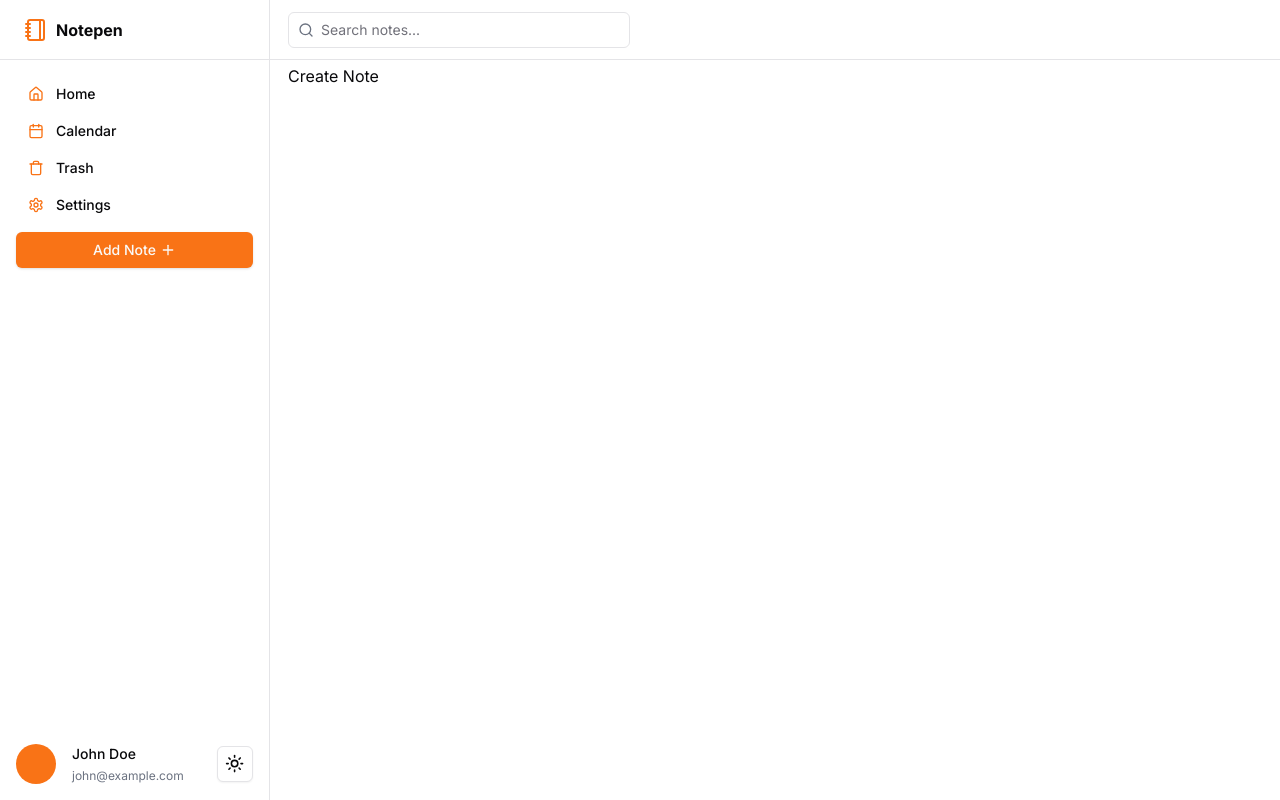
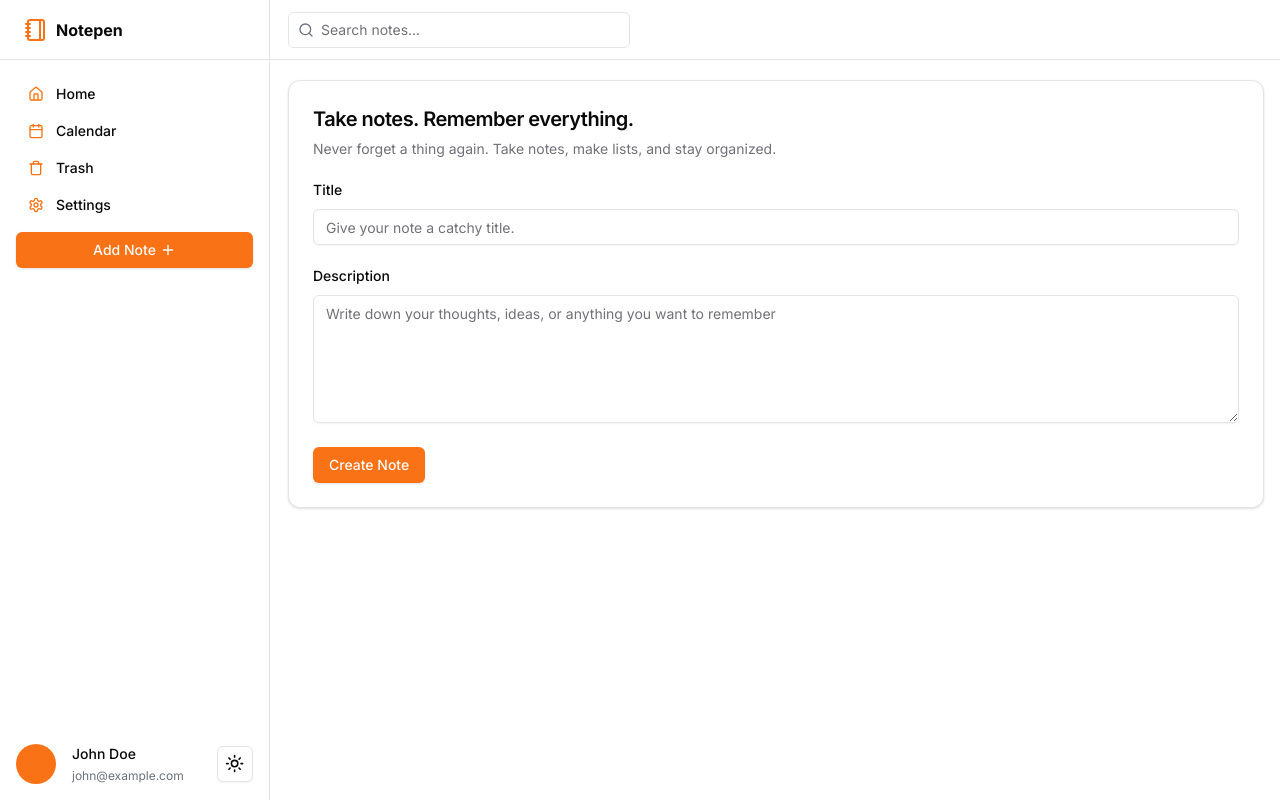
Before and after one commit to MuhammadKaifNazeer/plasio, a Next.js app: page /createnote in a window 1280 px wide. Built offline with nearby package versions, Linux system fonts and the light colour scheme.

Commit message:
completed create note page

```diff
--- a/package.json
+++ b/package.json
@@ -13,6 +13,7 @@
     "@radix-ui/react-dropdown-menu": "^2.0.6",
     "@radix-ui/react-icons": "^1.3.0",
     "@radix-ui/react-label": "^2.0.2",
+    "@radix-ui/react-scroll-area": "^1.0.5",
     "@radix-ui/react-separator": "^1.0.3",
     "@radix-ui/react-slot": "^1.0.2",
     "@radix-ui/react-toggle": "^1.0.3",
--- a/src/app/createnote/page.tsx
+++ b/src/app/createnote/page.tsx
@@ -1,10 +1,10 @@
-import Note from "@/components/Note/Note";
 import React from "react";
+import CreateNoteForm from "@/components/CreateNoteForm/CreateNoteForm";
 
 const CreateNote = () => {
   return (
     <>
-      <div className="px-4">Create Note</div>
+      <CreateNoteForm />
     </>
   );
 };
--- /dev/null
+++ b/src/components/CreateNoteForm/CreateNoteForm.tsx
@@ -0,0 +1,64 @@
+import React from "react";
+import {
+  Card,
+  CardContent,
+  CardDescription,
+  CardFooter,
+  CardHeader,
+  CardTitle,
+} from "@/components/ui/card";
+import { Input } from "@/components/ui/input";
+import { Label } from "@/components/ui/label";
+import { Textarea } from "@/components/ui/textarea";
+import { Button } from "@/components/ui/button";
+import Link from "next/link";
+
+const CreateNoteForm = () => {
+  return (
+    <>
+      <div className="p-4">
+        <Card>
+          <CardHeader>
+            <CardTitle className="text-xl">
+              Take notes. Remember everything.
+            </CardTitle>
+            <CardDescription>
+              Never forget a thing again. Take notes, make lists, and stay
+              organized.
+            </CardDescription>
+          </CardHeader>
+          <CardContent>
+            <form>
+              <div className="grid gap-6">
+                <div className="grid gap-3">
+                  <Label htmlFor="title">Title</Label>
+                  <Input
+                    id="title"
+                    type="text"
+                    className="w-full"
+                    placeholder="Give your note a catchy title."
+                  />
+                </div>
+                <div className="grid gap-3">
+                  <Label htmlFor="description">Description</Label>
+                  <Textarea
+                    id="description"
+                    className="min-h-32"
+                    placeholder="Write down your thoughts, ideas, or anything you want to remember"
+                  />
+                </div>
+              </div>
+            </form>
+          </CardContent>
+          <CardFooter className="flex justify-between">
+            <Link href={"#"}>
+              <Button>Create Note</Button>
+            </Link>
+          </CardFooter>
+        </Card>
+      </div>
+    </>
+  );
+};
+
+export default CreateNoteForm;
--- /dev/null
+++ b/src/components/ui/card.tsx
@@ -0,0 +1,76 @@
+import * as React from "react"
+
+import { cn } from "@/lib/utils"
+
+const Card = React.forwardRef<
+  HTMLDivElement,
+  React.HTMLAttributes<HTMLDivElement>
+>(({ className, ...props }, ref) => (
+  <div
+    ref={ref}
+    className={cn(
+      "rounded-xl border bg-card text-card-foreground shadow",
+      className
+    )}
+    {...props}
+  />
+))
+Card.displayName = "Card"
+
+const CardHeader = React.forwardRef<
+  HTMLDivElement,
+  React.HTMLAttributes<HTMLDivElement>
+>(({ className, ...props }, ref) => (
+  <div
+    ref={ref}
+    className={cn("flex flex-col space-y-1.5 p-6", className)}
+    {...props}
+  />
+))
+CardHeader.displayName = "CardHeader"
+
+const CardTitle = React.forwardRef<
+  HTMLParagraphElement,
+  React.HTMLAttributes<HTMLHeadingElement>
+>(({ className, ...props }, ref) => (
+  <h3
+    ref={ref}
+    className={cn("font-semibold leading-none tracking-tight", className)}
+    {...props}
+  />
+))
+CardTitle.displayName = "CardTitle"
+
+const CardDescription = React.forwardRef<
+  HTMLParagraphElement,
+  React.HTMLAttributes<HTMLParagraphElement>
+>(({ className, ...props }, ref) => (
+  <p
+    ref={ref}
+    className={cn("text-sm text-muted-foreground", className)}
+    {...props}
+  />
+))
+CardDescription.displayName = "CardDescription"
+
+const CardContent = React.forwardRef<
+  HTMLDivElement,
+  React.HTMLAttributes<HTMLDivElement>
+>(({ className, ...props }, ref) => (
+  <div ref={ref} className={cn("p-6 pt-0", className)} {...props} />
+))
+CardContent.displayName = "CardContent"
+
+const CardFooter = React.forwardRef<
+  HTMLDivElement,
+  React.HTMLAttributes<HTMLDivElement>
+>(({ className, ...props }, ref) => (
+  <div
+    ref={ref}
+    className={cn("flex items-center p-6 pt-0", className)}
+    {...props}
+  />
+))
+CardFooter.displayName = "CardFooter"
+
+export { Card, CardHeader, CardFooter, CardTitle, CardDescription, CardContent }
--- /dev/null
+++ b/src/components/ui/scroll-area.tsx
@@ -0,0 +1,48 @@
+"use client"
+
+import * as React from "react"
+import * as ScrollAreaPrimitive from "@radix-ui/react-scroll-area"
+
+import { cn } from "@/lib/utils"
+
+const ScrollArea = React.forwardRef<
+  React.ElementRef<typeof ScrollAreaPrimitive.Root>,
+  React.ComponentPropsWithoutRef<typeof ScrollAreaPrimitive.Root>
+>(({ className, children, ...props }, ref) => (
+  <ScrollAreaPrimitive.Root
+    ref={ref}
+    className={cn("relative overflow-hidden", className)}
+    {...props}
+  >
+    <ScrollAreaPrimitive.Viewport className="h-full w-full rounded-[inherit]">
+      {children}
+    </ScrollAreaPrimitive.Viewport>
+    <ScrollBar />
+    <ScrollAreaPrimitive.Corner />
+  </ScrollAreaPrimitive.Root>
+))
+ScrollArea.displayName = ScrollAreaPrimitive.Root.displayName
+
+const ScrollBar = React.forwardRef<
+  React.ElementRef<typeof ScrollAreaPrimitive.ScrollAreaScrollbar>,
+  React.ComponentPropsWithoutRef<typeof ScrollAreaPrimitive.ScrollAreaScrollbar>
+>(({ className, orientation = "vertical", ...props }, ref) => (
+  <ScrollAreaPrimitive.ScrollAreaScrollbar
+    ref={ref}
+    orientation={orientation}
+    className={cn(
+      "flex touch-none select-none transition-colors",
+      orientation === "vertical" &&
+        "h-full w-2.5 border-l border-l-transparent p-[1px]",
+      orientation === "horizontal" &&
+        "h-2.5 flex-col border-t border-t-transparent p-[1px]",
+      className
+    )}
+    {...props}
+  >
+    <ScrollAreaPrimitive.ScrollAreaThumb className="relative flex-1 rounded-full bg-border" />
+  </ScrollAreaPrimitive.ScrollAreaScrollbar>
+))
+ScrollBar.displayName = ScrollAreaPrimitive.ScrollAreaScrollbar.displayName
+
+export { ScrollArea, ScrollBar }
```
Also changed, not shown: 1 other file (tests, documents, lock files or other folders).
